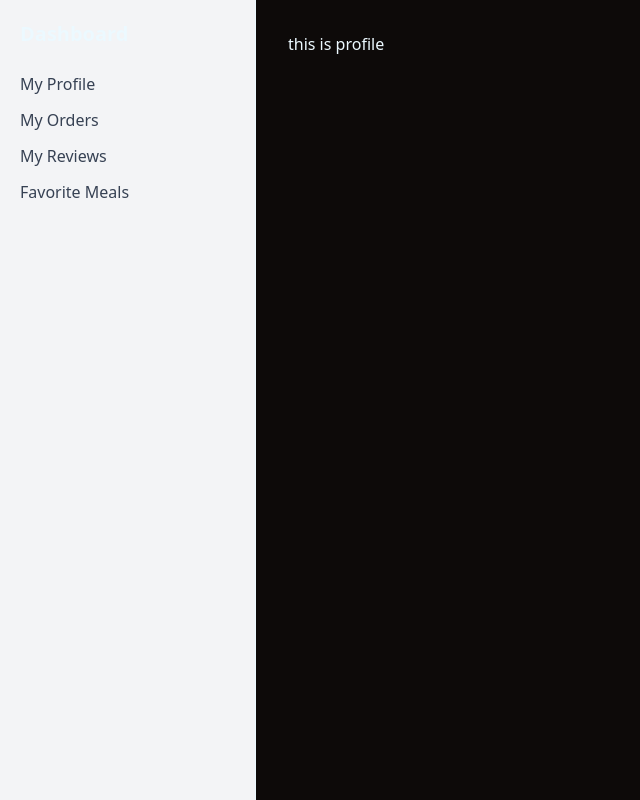
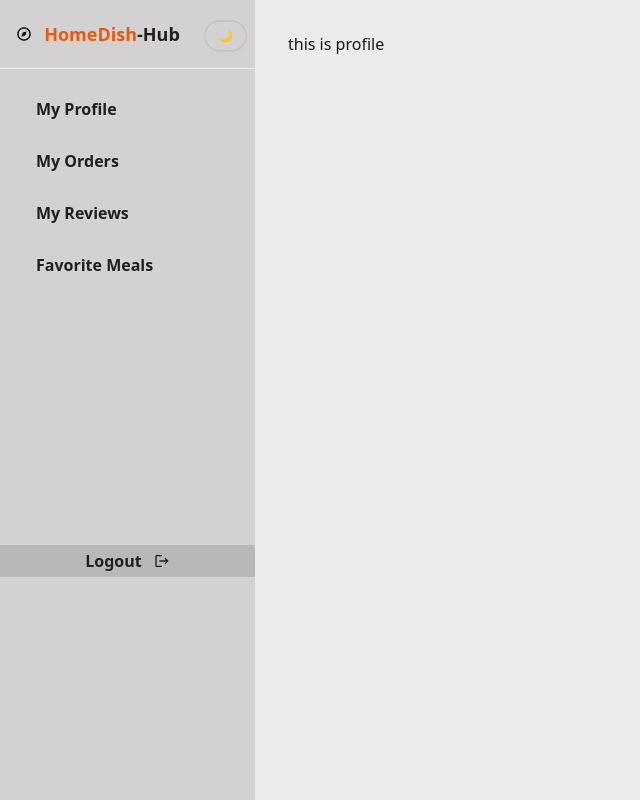
Before and after one commit to Im-TanjilHassan/homedish-hub-client, a React (Vite) app: page /dashboard in a window 1280 px wide. Shown: the whole page, without its empty margins (0-640 px from the left). Built offline with nearby package versions, Linux system fonts and the light colour scheme; no server answers.

Commit message:
dashboard layout and ui design done

```diff
--- a/src/components/Navbar.jsx
+++ b/src/components/Navbar.jsx
@@ -7,6 +7,10 @@ import logo from '../assets/logo.png'
 import { useContext } from "react";
 import { AuthContext } from "../providers/AuthProvider";
 import ThemeToggle from "./ThemeToggle";
+import { BiSolidDashboard } from "react-icons/bi";
+import { MdLogout } from "react-icons/md";
+
+
 
 const Navbar = () => {
   const {user, loading, logOut} = useContext(AuthContext)
@@ -14,14 +18,26 @@ const Navbar = () => {
     <>
       <NavLink
         to="/"
-        className="flex justify-center items-center gap-2 hover:shadow-xl/50 rounded-xl px-3 py-2"
+        className={({ isActive }) =>
+          `flex justify-center items-center gap-2 text-neutral-content font-semibold hover:shadow-xl/50 rounded-xl px-3 py-2 ${
+            isActive
+              ? "rounded-l-2xl text-neutral-content shadow-xl/50"
+              : "text-gray-300"
+          }`
+        }
       >
         <IoHome />
         <li> Home</li>
       </NavLink>
       <NavLink
         to="/meals"
-        className="flex justify-center items-center gap-2 hover:shadow-xl/50 rounded-xl px-3 py-2"
+        className={({ isActive }) =>
+          `flex justify-center items-center gap-2 text-neutral-content hover:shadow-xl/50 rounded-xl px-3 py-2 ${
+            isActive
+              ? "rounded-l-2xl text-neutral-content shadow-xl/50"
+              : "text-gray-300"
+          }`
+        }
       >
         <GiHotMeal />
         <li>Meals</li>
@@ -103,16 +119,23 @@ const Navbar = () => {
               </div>
               <ul
                 tabIndex="-1"
-                className="menu menu-sm dropdown-content bg-base-200 rounded-box z-1 mt-3 w-52 p-2 shadow"
+                className="menu menu-sm dropdown-content bg-base-200 rounded-box z-1 mt-3 w-52 p-2  space-y-3 shadow"
               >
-                <li>
-                  <a>{user.name}</a>
+                <li className="bg-base-300 py-2 px-2 text-center">
+                  Hi, {user.displayName}
                 </li>
-                <Link to="/dashboard">
+                <Link
+                  to="/dashboard"
+                  className="flex justify-center items-center gap-2 hover:bg-base-300 py-1"
+                >
+                  <BiSolidDashboard />
                   <li>Dashboard</li>
                 </Link>
                 <li>
-                  <button onClick={() => logOut()}>Logout</button>
+                  <button className="font-bold hover:bg-base-300 flex justify-center items-center text-md" onClick={() => logOut()}>
+                    Logout
+                  <MdLogout />
+                  </button>
                 </li>
               </ul>
             </div>
--- a/src/index.css
+++ b/src/index.css
@@ -6,9 +6,9 @@
     default: true;
     color-scheme: light;
 
-    --color-base-100: #ffffff;
-        --color-base-200: #f8f8f8;
-        --color-base-300: #eeeeee;
+    --color-base-100: #ececec;
+        --color-base-200: #d3d1d1;
+        --color-base-300: #b8b8b8;
 
         --color-primary: #e85a0c;
         --color-primary-content: #ffffff;
@@ -24,9 +24,9 @@
     name: "dark";
     color-scheme: dark;
 
-    --color-base-100: #0d0a09;
-        --color-base-200: #1a140f;
-        --color-base-300: #251d16;
+    --color-base-100: #1d1614;
+        --color-base-200: #130e0d;
+        --color-base-300: #5f230d;
 
         --color-primary: #ff4500;
         --color-primary-content: #ffffff;
@@ -38,8 +38,10 @@
 }
 
 .active{
-    color: #ff4500;
+
+    /* color: #130e0d; */
+    color: #b8b8b8;
+    background-color: #5f230d;
     box-shadow: 0 25px 30px -9px rgba(0, 0, 0, 0.5),
             0 10px 10px -5px rgba(0, 0, 0, 0.5);
-            font-weight: bold;
 }
--- a/src/layouts/DashboardLayout/DashboardLayout.jsx
+++ b/src/layouts/DashboardLayout/DashboardLayout.jsx
@@ -1,19 +1,39 @@
-import React from 'react';
-import { NavLink, Outlet } from 'react-router';
+import React, { useContext } from "react";
+import { NavLink, Outlet } from "react-router";
+import logo from "../../assets/logo.png";
+import { AuthContext } from "../../providers/AuthProvider";
+import { MdLogout } from "react-icons/md";
+import ThemeToggle from "../../components/ThemeToggle";
 
 const DashboardLayout = () => {
+  const { logOut } = useContext(AuthContext);
   return (
     <div className="flex min-h-screen">
       {/* SIDEBAR */}
-        <div className="w-64 bg-gray-100 border-r p-5">
-          <h2 className="text-xl font-semibold mb-6">Dashboard</h2>
+      <div className="w-64 bg-base-200 border-r border-r-base-100 py-5 ">
+        <div className="float-end px-2">
+          <ThemeToggle></ThemeToggle>
+        </div>
+        <div className="flex justify-center items-center gap-3 mb-5">
+          <img src={logo} className="w-4 h-4" alt="" />
 
-          <ul className="space-y-3">
+          <a className="text-lg font-bold text-primary">
+            HomeDish
+            <span className="text-neutral-content">-Hub</span>
+          </a>
+        </div>
+        <hr className="mb-5 text-base-100" />
+        <ul className="space-y-3 pl-5">
           <li>
             <NavLink
               to="profile"
               className={({ isActive }) =>
-                  isActive ? "text-blue-600 font-bold" : "text-gray-700"
+                `w-full block px-4 py-2 transition text-neutral-content font-semibold hover:bg-base-300 hover:rounded-l-2xl hover:shadow-xl/50 hover:font-bold
+     ${
+       isActive
+         ? "bg-base-300 rounded-l-2xl text-neutral-content shadow-xl/50"
+         : "text-gray-300"
+     }`
               }
             >
               My Profile
@@ -24,7 +44,8 @@ const DashboardLayout = () => {
             <NavLink
               to="myOrder"
               className={({ isActive }) =>
-                  isActive ? "text-blue-600 font-bold" : "text-gray-700"
+                `w-full block px-4 py-2 transition text-neutral-content font-semibold hover:bg-base-300 hover:rounded-l-2xl hover:shadow-xl/50 hover:font-bold
+     ${isActive ? "bg-base-300 rounded-l-2xl shadow-xl/50" : "text-gray-300"}`
               }
             >
               My Orders
@@ -35,7 +56,8 @@ const DashboardLayout = () => {
             <NavLink
               to="myReview"
               className={({ isActive }) =>
-                  isActive ? "text-blue-600 font-bold" : "text-gray-700"
+                `w-full block px-4 py-2 transition text-neutral-content font-semibold hover:bg-base-300 hover:rounded-l-2xl hover:shadow-xl/50 hover:font-bold
+     ${isActive ? "bg-base-300 rounded-l-2xl shadow-xl/50" : "text-gray-300"}`
               }
             >
               My Reviews
@@ -46,13 +68,22 @@ const DashboardLayout = () => {
             <NavLink
               to="FavoriteMeal"
               className={({ isActive }) =>
-                  isActive ? "text-blue-600 font-bold" : "text-gray-700"
+                `w-full block px-4 py-2 transition text-neutral-content font-semibold hover:bg-base-300 hover:rounded-l-2xl hover:shadow-xl/50 hover:font-bold
+     ${isActive ? "bg-base-300 rounded-l-2xl shadow-xl/50" : "text-gray-300"}`
               }
             >
               Favorite Meals
             </NavLink>
           </li>
         </ul>
+        <div className="mt-65">
+          <button
+            className="flex justify-center items-center gap-3 hover:font-bold w-full py-1 bg-base-300 cursor-pointer text-neutral-content font-semibold hover:rounded-l-2xl hover:shadow-xl/50"
+            onClick={() => logOut()}
+          >
+            Logout <MdLogout />
+          </button>
+        </div>
       </div>
 
       {/* RIGHT SIDE CONTENT */}
```
Lines whose indentation alone changed are shown as unchanged.
